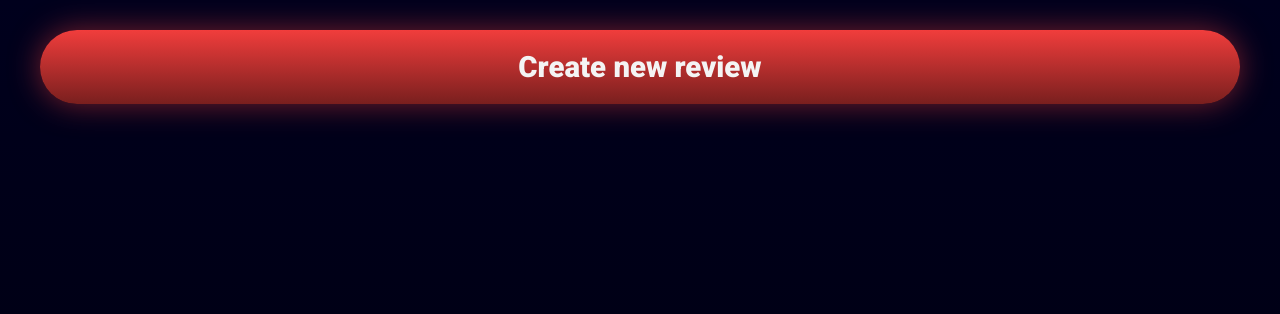
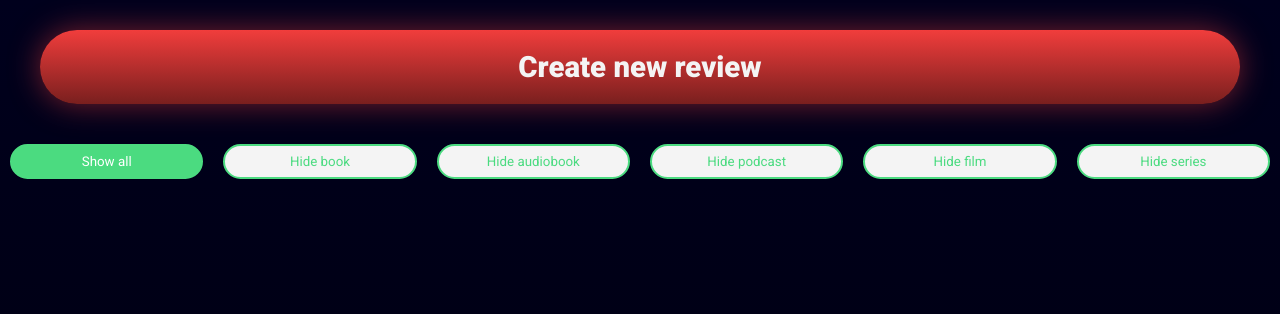
Before and after one commit to maximiliangustmann/capstone-project, a React (Create React App) app: page / in a window 1280 px wide. Shown: the top 314 px of the page. Built offline with nearby package versions, Linux system fonts and the light colour scheme.

Commit message:
Copy Dennis filter function

```diff
--- /dev/null
+++ b/src/components/Filter.js
@@ -0,0 +1,38 @@
+import React from 'react'
+import styled from 'styled-components'
+
+export default function Filter({ filters, active, setActive }) {
+  return (
+    <ButtonWrapper>
+      {filters.map((filter) => (
+        <FilterButton
+          key={filter}
+          active={active === filter}
+          onClick={() => activeFilter(filter)}
+        >
+          {filter.includes('all') ? filter : 'Hide ' + filter}
+        </FilterButton>
+      ))}
+    </ButtonWrapper>
+  )
+
+  function activeFilter(filter) {
+    setActive(filter)
+  }
+}
+
+const ButtonWrapper = styled.section`
+  display: flex;
+  margin-bottom: 20px;
+  justify-content: center;
+`
+
+const FilterButton = styled.button`
+  width: 25vw;
+  height: 35px;
+  border: 2px solid #4bdb80;
+  color: ${({ active }) => (active ? '#FFFFFF' : '#4BDB80')};
+  border-radius: 20px;
+  margin: 20px 10px 0 10px;
+  background: ${({ active }) => (active ? '#4BDB80' : '#F4F4F4')};
+`
--- a/src/components/Reviews.js
+++ b/src/components/Reviews.js
@@ -1,19 +1,26 @@
-import React from 'react'
+import React, { useState } from 'react'
+import Filter from './Filter'
 import Review from './Review'
 
 export default function Reviews({ reviews, onRemove, onEdit }) {
+  const filters = ['Show all', 'book', 'audiobook', 'podcast', 'film', 'series']
+  const [active, setActive] = useState(filters[0])
   return (
     <>
-      {reviews.map((review) => {
-        return (
+      <Filter filters={filters} active={active} setActive={setActive} />
+      {reviews
+        ?.filter(
+          (reviews) =>
+            active === 'Show all' || !reviews.category.includes(active)
+        )
+        .map((review) => (
           <Review
             key={review.id}
             {...review}
             onRemove={onRemove}
             onEdit={onEdit}
           />
-        )
-      })}
+        ))}
     </>
   )
 }
```
